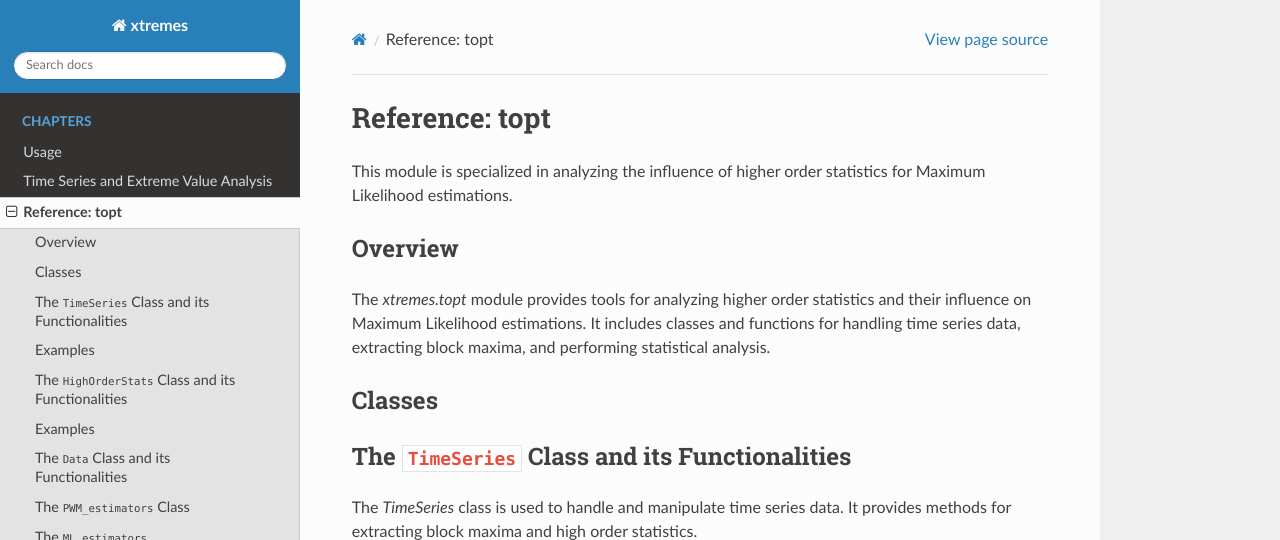
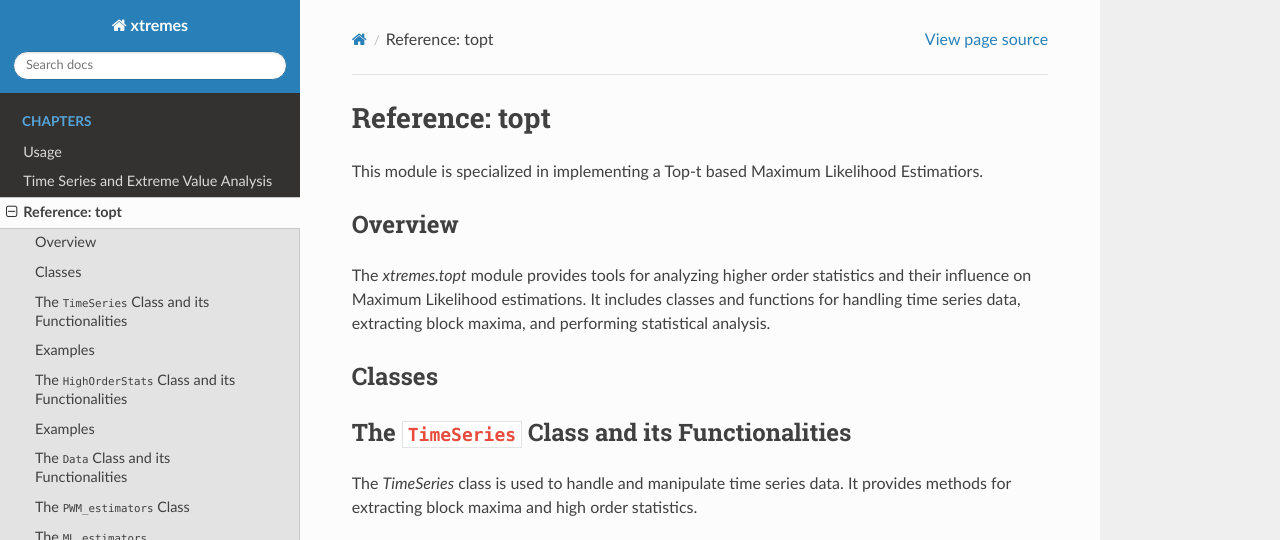
Before and after one commit to haufse/xtremes, a Sphinx documentation site: the page built from docs/source/api_topt.rst, in a window 1280 px wide and 900 px high, cut to the strip 0-540 px from the top of the window. Built offline with Sphinx 7.4.7 and the Read the Docs theme 3.1.0, drawn with Linux system fonts in a browser that asks for light colours; pages that are not in the unit, such as notebooks, are missing from menus.

Commit message:
debugging bib

```diff
--- a/docs/source/api_topt.rst
+++ b/docs/source/api_topt.rst
@@ -1,6 +1,6 @@
 Reference: topt
 ================================
-This module is specialized in analyzing the influence of higher order statistics for Maximum Likelihood estimations.
+This module is specialized in implementing a Top-t based Maximum Likelihood Estimatiors.
 
 Overview
 --------
```
